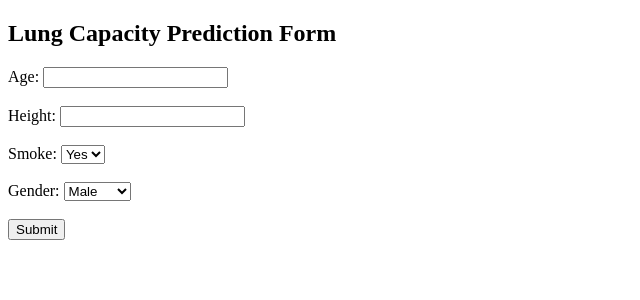
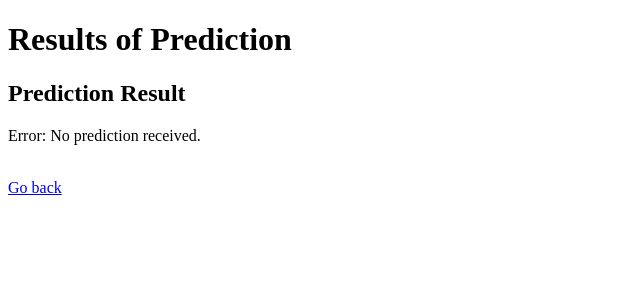
Before and after one commit to research-selvi-datascience/MLOPs-Lung-Capacity-Prediction, a Flask app: template app/templates/result.html in a window 1280 px wide. Shown: the top 300 px of the page, without its empty margins (0-640 px from the left). Run offline with Flask 3, Linux system fonts and the light colour scheme; the template is opened without the code that fills it, so the values that code supplies are empty; parts of the project's set-up code (start-up, migrations or seed data) failed here and were passed over.

Commit message:
Edited the result.html code for the prediction

```diff
--- a/app/templates/result.html
+++ b/app/templates/result.html
@@ -2,35 +2,23 @@
 <html lang="en">
 <head>
     <meta charset="UTF-8">
-    <meta name="viewport" content="width=device-width, initial-scale=1.0">
-    <title>Lung Capacity Assessment</title>
+    <title>Prediction Result</title>
 </head>
 
 <body>
-    <h2>Lung Capacity Prediction Form</h2>
 
-    <form action="/predict" method="post">
-        <label for="Age">Age:</label>
-        <input type="number" id="Age" name="Age" required><br><br>
+    <h1>Results of Prediction</h1>
 
-        <label for="Height">Height:</label>
-        <input type="number" id="Height" name="Height" required><br><br>
+    <h2>Prediction Result</h2>
 
-        <label for="Smoke">Smoke:</label>
-        <select id="Smoke" name="Smoke" required>
-            <option value="yes">Yes</option>
-            <option value="no">No</option>
+    {% if prediction %}
+        <p>{{ prediction }}</p>
+    {% else %}
+        <p>Error: No prediction received.</p>
+    {% endif %}
 
-        </select><br><br>
+    <br>
+    <a href="/">Go back</a>
 
-        <label for="Gender">Gender:</label>
-        <select id="Gender" name="Gender" required>
-            <option value="male">Male</option>
-            <option value="female">Female</option>
-
-        </select><br><br>
-
-        <button type="submit">Submit</button>
-    </form>
 </body>
 </html>
```
